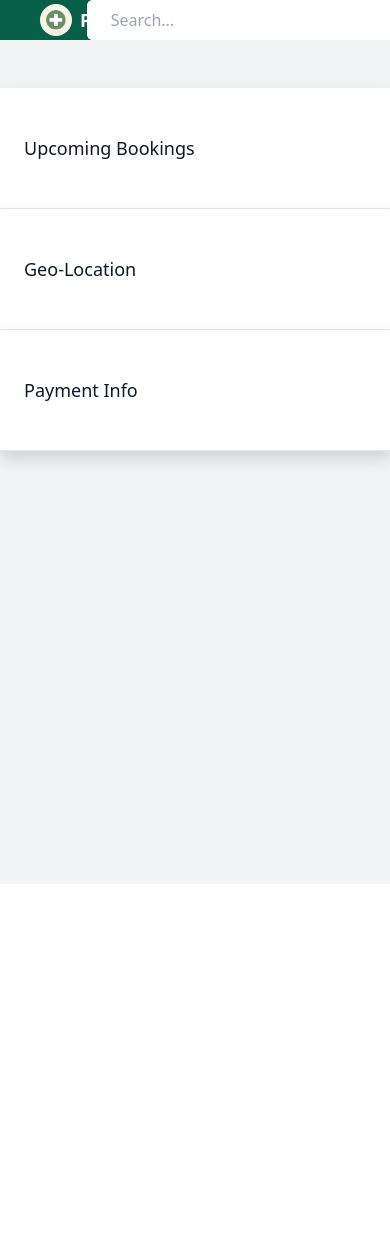
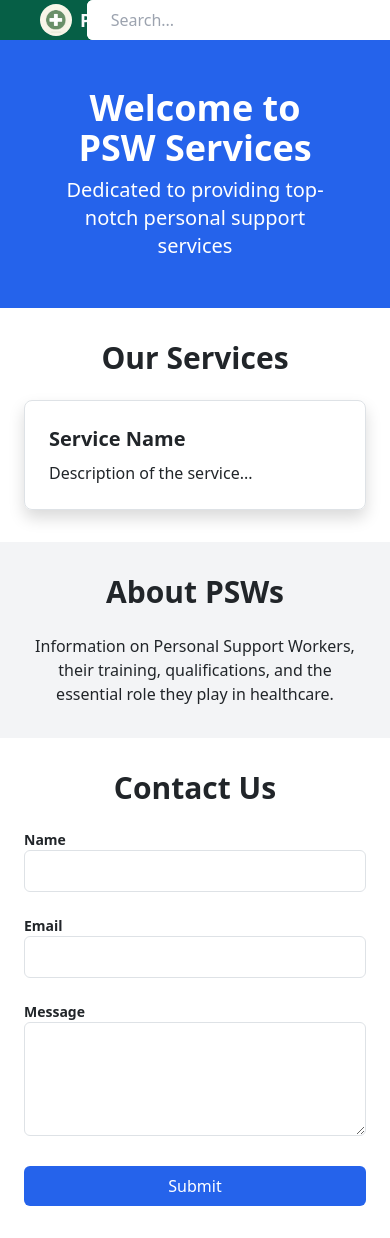
Before and after one commit to Kush10022/pswfrontendfinal, a Next.js app: page /dashboard in a window 390 px wide. Shown: the top 1238 px of the page. Before the commit the page ends 884 px from the top, so only its background shows below. Built offline with nearby package versions, Linux system fonts and the light colour scheme.

Commit message:
added the protected route and also logout functionality

```diff
--- a/app/dashboard/page.js
+++ b/app/dashboard/page.js
@@ -2,53 +2,58 @@
 import React, { useState } from 'react';
 
 const Dashboard = () => {
-  const [isDropdownOpen, setDropdownOpen] = useState(false);
+  // const [isDropdownOpen, setDropdownOpen] = useState(false);
 
-  const toggleDropdown = () => setDropdownOpen(!isDropdownOpen);
+  // const toggleDropdown = () => setDropdownOpen(!isDropdownOpen);
   return (
-    <div className="min-h-screen bg-gray-100">
+    <div className="font-sans">
+      {/* Hero Section */}
+      <div className="bg-blue-600 text-white text-center p-12">
+        <h1 className="text-4xl font-bold mb-2">Welcome to PSW Services</h1>
+        <p className="text-xl">Dedicated to providing top-notch personal support services</p>
+      </div>
 
-      <div className="py-5">
-        <div className="max-w-6xl mx-auto sm:px-6 lg:px-8">
-          {/* Content goes here */}
-          <div className="bg-white shadow overflow-hidden sm:rounded-lg">
-            <div className="px-4 py-5 sm:px-6">
-              <h2 className="text-lg leading-6 font-medium text-gray-900">Upcoming Bookings</h2>
-              {/* Placeholder for upcoming bookings */}
-            </div>
-            <div className="border-t border-gray-200">
-              <dl>
-                {/* Booking details */}
-              </dl>
-            </div>
-          </div>
-
-          <div className="bg-white shadow overflow-hidden sm:rounded-lg">
-            <div className="px-4 py-5 sm:px-6">
-              <h2 className="text-lg leading-6 font-medium text-gray-900">Geo-Location</h2>
-              {/* Placeholder for upcoming bookings */}
-            </div>
-            <div className="border-t border-gray-200">
-              <dl>
-                {/* Booking details */}
-              </dl>
-            </div>
-          </div>
-
-          <div className="bg-white shadow overflow-hidden sm:rounded-lg">
-            <div className="px-4 py-5 sm:px-6">
-              <h2 className="text-lg leading-6 font-medium text-gray-900">Payment Info</h2>
-              {/* Placeholder for upcoming bookings */}
-            </div>
-            <div className="border-t border-gray-200">
-              <dl>
-                {/* Booking details */}
-              </dl>
-            </div>
+      {/* Services Section */}
+      <div className="py-8 px-4">
+        <h2 className="text-3xl font-semibold text-center mb-6">Our Services</h2>
+        <div className="grid grid-cols-1 md:grid-cols-3 gap-6">
+          {/* Repeat this block for each service */}
+          <div className="border rounded-lg p-4 shadow">
+            <h3 className="text-xl font-semibold">Service Name</h3>
+            <p className="text-md mt-2">Description of the service...</p>
           </div>
         </div>
       </div>
+
+      {/* About PSWs Section */}
+      <div className="bg-gray-100 py-8 px-4">
+        <h2 className="text-3xl font-semibold text-center mb-6">About PSWs</h2>
+        <p className="max-w-4xl mx-auto text-center">
+          Information on Personal Support Workers, their training, qualifications, and the essential role they play in healthcare.
+        </p>
+      </div>
+
+      {/* Contact Section */}
+      <div className="py-8 px-4">
+        <h2 className="text-3xl font-semibold text-center mb-6">Contact Us</h2>
+        <form className="max-w-xl mx-auto">
+          <div className="mb-4">
+            <label htmlFor="name" className="block text-sm font-semibold">Name</label>
+            <input type="text" id="name" className="w-full border rounded p-2"/>
+          </div>
+          <div className="mb-4">
+            <label htmlFor="email" className="block text-sm font-semibold">Email</label>
+            <input type="email" id="email" className="w-full border rounded p-2"/>
+          </div>
+          <div className="mb-4">
+            <label htmlFor="message" className="block text-sm font-semibold">Message</label>
+            <textarea id="message" rows="4" className="w-full border rounded p-2"></textarea>
+          </div>
+          <button type="submit" className="bg-blue-600 text-white rounded p-2 w-full">Submit</button>
+        </form>
+      </div>
     </div>
+    // <p> welcome to home page</p>
   );
 };
 export default Dashboard;
--- /dev/null
+++ b/app/logout/page.js
@@ -0,0 +1,30 @@
+// pages/logout.js
+"use client"
+import { useEffect } from 'react';
+import {useRouter} from 'next/navigation';
+import { destroyCookie } from 'nookies';
+
+export default function Logout() {
+    const router = useRouter();
+    const onConfirm = () => {
+        destroyCookie(null, 'authToken');
+        router.push('/login');
+    }
+    const onClose = () => {
+    // const redirectPath = router.back() || '/';
+    // alert(JSON.stringify(router.back()));
+    router.push("/dashboard");
+    }
+  // Render a message or loader while waiting for the confirmation
+  return (
+    <div className="fixed inset-0 bg-black bg-opacity-50 flex justify-center items-center">
+      <div className="bg-white p-4 rounded">
+        <p>Are you sure you want to logout?</p>
+        <div className="flex justify-end space-x-2 mt-4">
+          <button onClick={onClose} className="px-4 py-2 rounded text-white bg-gray-500">Cancel</button>
+          <button onClick={onConfirm} className="px-4 py-2 rounded text-white bg-red-500">Logout</button>
+        </div>
+      </div>
+    </div>
+  );
+}
--- a/app/profile/page.js
+++ b/app/profile/page.js
@@ -3,6 +3,7 @@ import React, { useState, useEffect } from "react";
 import { useRouter } from "next/navigation";
 import { Container, Row, Col, Card } from "react-bootstrap";
 import styles from "../../styling/profile.module.css";
+import Cookie from "js-cookie";
 
 export let imgURL;
 
@@ -17,7 +18,8 @@ export let imgURL;
 
   const retriveImg = async () => {
 
-    const accessToken = localStorage.getItem('access_token')
+    const accessToken = Cookie.get('authToken');
+    console.log(accessToken)
 
     if (!accessToken) {
       console.log("I didnt find access token!!!")
@@ -56,7 +58,7 @@ export let imgURL;
 
   const retriveUser = async () => {
 
-    const accessToken = localStorage.getItem('access_token')
+    const accessToken = Cookie.get('authToken');
 
     if (!accessToken) {
       console.log("I didnt find access token!!!")
--- /dev/null
+++ b/app/services/page.js
@@ -0,0 +1,54 @@
+"use client";
+import React, { useState } from 'react';
+
+const Dashboard = () => {
+  const [isDropdownOpen, setDropdownOpen] = useState(false);
+
+  const toggleDropdown = () => setDropdownOpen(!isDropdownOpen);
+  return (
+    <div className="min-h-screen bg-gray-100">
+
+      <div className="py-5">
+        <div className="max-w-6xl mx-auto sm:px-6 lg:px-8">
+          {/* Content goes here */}
+          <div className="bg-white shadow overflow-hidden sm:rounded-lg">
+            <div className="px-4 py-5 sm:px-6">
+              <h2 className="text-lg leading-6 font-medium text-gray-900">Upcoming Bookings</h2>
+              {/* Placeholder for upcoming bookings */}
+            </div>
+            <div className="border-t border-gray-200">
+              <dl>
+                {/* Booking details */}
+              </dl>
+            </div>
+          </div>
+
+          <div className="bg-white shadow overflow-hidden sm:rounded-lg">
+            <div className="px-4 py-5 sm:px-6">
+              <h2 className="text-lg leading-6 font-medium text-gray-900">Geo-Location</h2>
+              {/* Placeholder for upcoming bookings */}
+            </div>
+            <div className="border-t border-gray-200">
+              <dl>
+                {/* Booking details */}
+              </dl>
+            </div>
+          </div>
+
+          <div className="bg-white shadow overflow-hidden sm:rounded-lg">
+            <div className="px-4 py-5 sm:px-6">
+              <h2 className="text-lg leading-6 font-medium text-gray-900">Payment Info</h2>
+              {/* Placeholder for upcoming bookings */}
+            </div>
+            <div className="border-t border-gray-200">
+              <dl>
+                {/* Booking details */}
+              </dl>
+            </div>
+          </div>
+        </div>
+      </div>
+    </div>
+  );
+};
+export default Dashboard;
--- a/middleware.js
+++ b/middleware.js
@@ -28,7 +28,7 @@ export function middleware(request) {
 export const config = {
 
     //when paths increase change to this array
-    matcher: ['/dashboard/:path*', '/profile/:path*', '/afterEmailregister/:path*', '/newpassword/:path*', '/verifyEmail/:path*', '/resetPassword/:path*', '/passwordreset/:path*'],
+    matcher: ['/dashboard/:path*', '/profile/:path*', '/newpassword/:path*', '/resetPassword/:path*', '/passwordreset/:path*'],
 
     //matcher: '/dashboard/:path*',
 }
--- a/package.json
+++ b/package.json
@@ -14,8 +14,10 @@
     "@heroicons/react": "^2.1.1",
     "bootstrap": "^5.3.2",
     "cors": "^2.8.5",
+    "js-cookie": "^3.0.5",
     "jsonwebtoken": "^8.5.1",
     "next": "14.1.0",
+    "nookies": "^2.5.2",
     "react": "^18",
     "react-bootstrap": "^2.10.0",
     "react-dom": "^18"
```
Also changed, not shown: app/lib/LogggedInNav.js, 1 other file (tests, documents, lock files or other folders).
